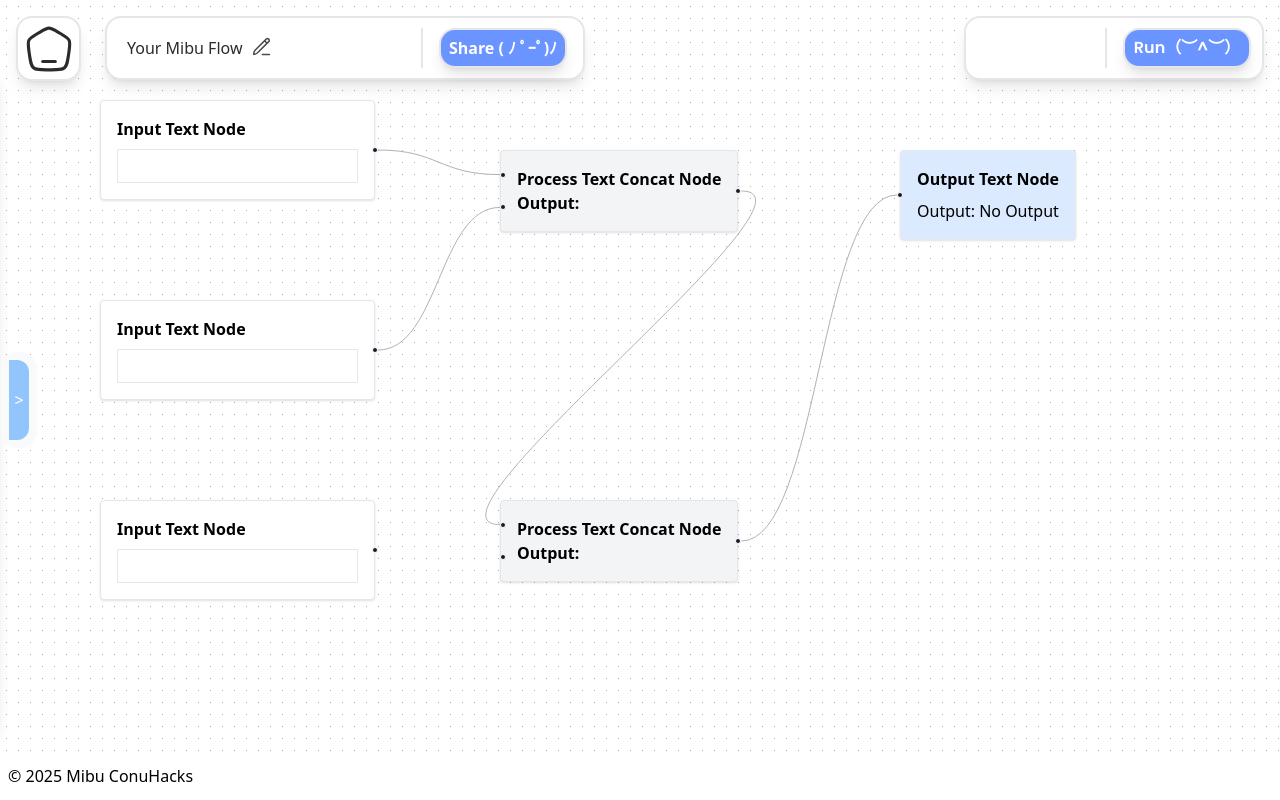
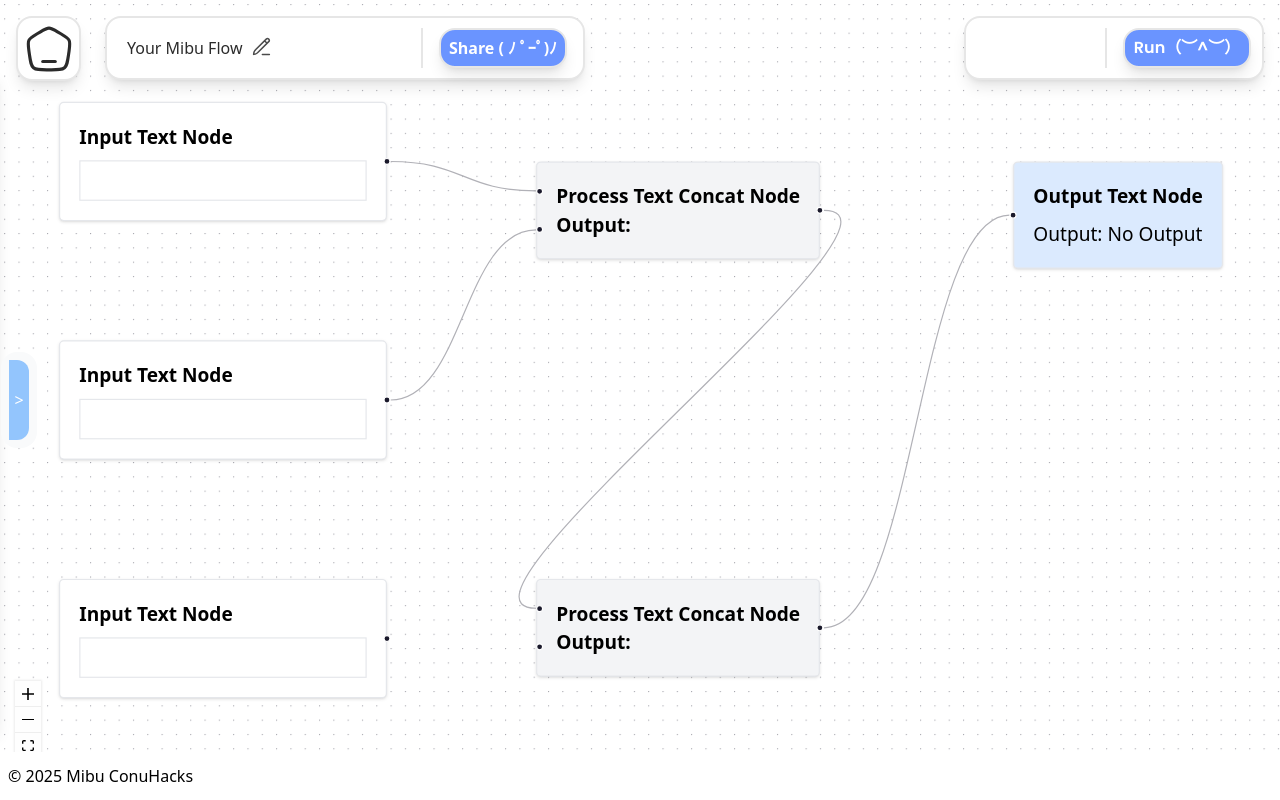
Before and after one commit to mibu-ai/mibu-flow, a React (Vite) app in the folder fe/: page /edit in a window 1280 px wide. Built offline with nearby package versions, Linux system fonts and the light colour scheme.

Commit message:
drag and drop

```diff
--- a/fe/src/components/Sidebar.jsx
+++ b/fe/src/components/Sidebar.jsx
@@ -1,8 +1,15 @@
 import { useState } from 'react';
 import { motion } from 'framer-motion';
+import { useDnD } from '../context/DnDContext';
 
 export default function Sidebar() {
+    const [_, setType] = useDnD();
     const [isOpen, setIsOpen] = useState(false);
+
+    const onDragStart = (event, nodeType) => {
+        setType(nodeType);
+        event.dataTransfer.effectAllowed = 'move';
+    };
 
     const toggleSidebar = () => {
         setIsOpen(!isOpen);
@@ -18,8 +25,25 @@ export default function Sidebar() {
             <div className='flex relative w-full h-5/6 bg-white rounded-xl border border-custom-border shadow-lg'>
                 <div className="p-4">
                     <div className='w-[350px] flex justify-center items-center gap-4'>
-                        <input className="w-full text-custom-gray px-3 py-1 rounded-lg border border-2" placeholder='search' type="Search" />
-                        <p className='hover:opacity-[80%] active:opacity-[60%] text-custom-gray text-xl'>x</p>
+
+                        <div className='flex flex-col w-full gap-4'>
+                            <div className='flex w-full'>
+                                <input className="w-full text-custom-gray px-3 py-1 rounded-lg border border-2" placeholder='search' type="Search" />
+                                <p className='hover:opacity-[80%] active:opacity-[60%] text-custom-gray text-xl'>x</p>
+                            </div>
+
+                            <div className="text-2xl font-bold">Nodes</div>
+                            <div className="dndnode input" onDragStart={(event) => onDragStart(event, 'inputText')} draggable>
+                                Input Node
+                            </div>
+                            <div className="dndnode" onDragStart={(event) => onDragStart(event, 'processTextConcat')} draggable>
+                                Default Node
+                            </div>
+                            <div className="dndnode output" onDragStart={(event) => onDragStart(event, 'outputText')} draggable>
+                                Output Node
+                            </div>
+
+                        </div>
                     </div>
                 </div>
 
--- /dev/null
+++ b/fe/src/context/DnDContext.jsx
@@ -0,0 +1,19 @@
+import { createContext, useContext, useState } from 'react';
+
+const DnDContext = createContext([null, (_) => {}]);
+
+export const DnDProvider = ({ children }) => {
+  const [type, setType] = useState(null);
+
+  return (
+    <DnDContext.Provider value={[type, setType]}>
+      {children}
+    </DnDContext.Provider>
+  );
+}
+
+export default DnDContext;
+
+export const useDnD = () => {
+  return useContext(DnDContext);
+}
--- a/fe/src/pages/Editor.jsx
+++ b/fe/src/pages/Editor.jsx
@@ -1,5 +1,5 @@
-import { useCallback, useState } from 'react';
-import { ReactFlow, useNodesState, useEdgesState, addEdge, Background, useReactFlow } from '@xyflow/react';
+import { useCallback, useState, useRef } from 'react';
+import { ReactFlow, useNodesState, useEdgesState, addEdge, Background, useReactFlow, ReactFlowProvider, Controls } from '@xyflow/react';
 import '@xyflow/react/dist/style.css';
 
 import Sidebar from '../components/Sidebar';
@@ -7,6 +7,7 @@ import Automate from '../components/Automate';
 import HomeElement from '../components/HomeElement';
 import FlowBar from '../components/FlowBar';
 import Footer from '../components/Footer';
+import { DnDProvider, useDnD } from '../context/DnDContext';
 
 import InputText from '../components/nodes/input/InputText';
 import ProcessTextConcat from '../components/nodes/process/ProcessTextConcat';
@@ -22,6 +23,9 @@ const initialNodes = [
     { id: 'out-1', type: 'outputText', position: { x: 900, y: 150 }, data: {} },
 ];
 
+let id = 0;
+const getId = () => `dndnode_${id++}`;
+
 const initialEdges = [
     { id: 'e1-3', source: 'in-1', targetHandle: 'a', target: 'proc-1' },
     { id: 'e2-3', source: 'in-2', targetHandle: 'b', target: 'proc-1' },
@@ -35,11 +39,47 @@ const nodeTypes = {
     outputText: OutputText,
 };
 
-export default function Editor() {
+function EditorChild() {
+    const reactFlowWrapper = useRef(null);
     const [nodes, setNodes, onNodesChange] = useNodesState(initialNodes);
     const [edges, setEdges, onEdgesChange] = useEdgesState(initialEdges);
+    const { screenToFlowPosition } = useReactFlow();
+    const [type] = useDnD();
 
     const onConnect = useCallback((params) => setEdges((eds) => addEdge(params, eds)), [setEdges]);
+
+    const onDragOver = useCallback((event) => {
+        event.preventDefault();
+        event.dataTransfer.dropEffect = 'move';
+    }, []);
+
+    const onDrop = useCallback(
+        (event) => {
+            event.preventDefault();
+
+            // check if the dropped element is valid
+            if (!type) {
+                return;
+            }
+
+            // project was renamed to screenToFlowPosition
+            // and you don't need to subtract the reactFlowBounds.left/top anymore
+            // details: https://reactflow.dev/whats-new/2023-11-10
+            const position = screenToFlowPosition({
+                x: event.clientX,
+                y: event.clientY,
+            });
+            const newNode = {
+                id: getId(),
+                type,
+                position,
+                data: { label: `${type} node` },
+            };
+
+            setNodes((nds) => nds.concat(newNode));
+        },
+        [screenToFlowPosition, type],
+    );
 
     const runComputation = () => {
         console.log('Running computation');
@@ -72,7 +112,7 @@ export default function Editor() {
             </div>
 
             <Sidebar />
-
+            <div className="w-full h-full" ref={reactFlowWrapper}>
                 <ReactFlow
                     nodes={nodes}
                     edges={edges}
@@ -80,12 +120,27 @@ export default function Editor() {
                     onNodesChange={onNodesChange}
                     onEdgesChange={onEdgesChange}
                     onConnect={onConnect}
+                    onDrop={onDrop}
+                    onDragOver={onDragOver}
+                    fitView
                     style={{ width: '100%', height: '100%' }}
                 >
+                    <Controls />
                     <Background variant="dots" gap={12} size={1} />
                 </ReactFlow>
+            </div>
             <Footer />
 
         </div>
     );
 }
+
+export default function Editor() {
+    return (
+        <ReactFlowProvider>
+            <DnDProvider>
+                <EditorChild />
+            </DnDProvider>
+        </ReactFlowProvider>
+    );
+}
```
Lines whose indentation alone changed are shown as unchanged.
